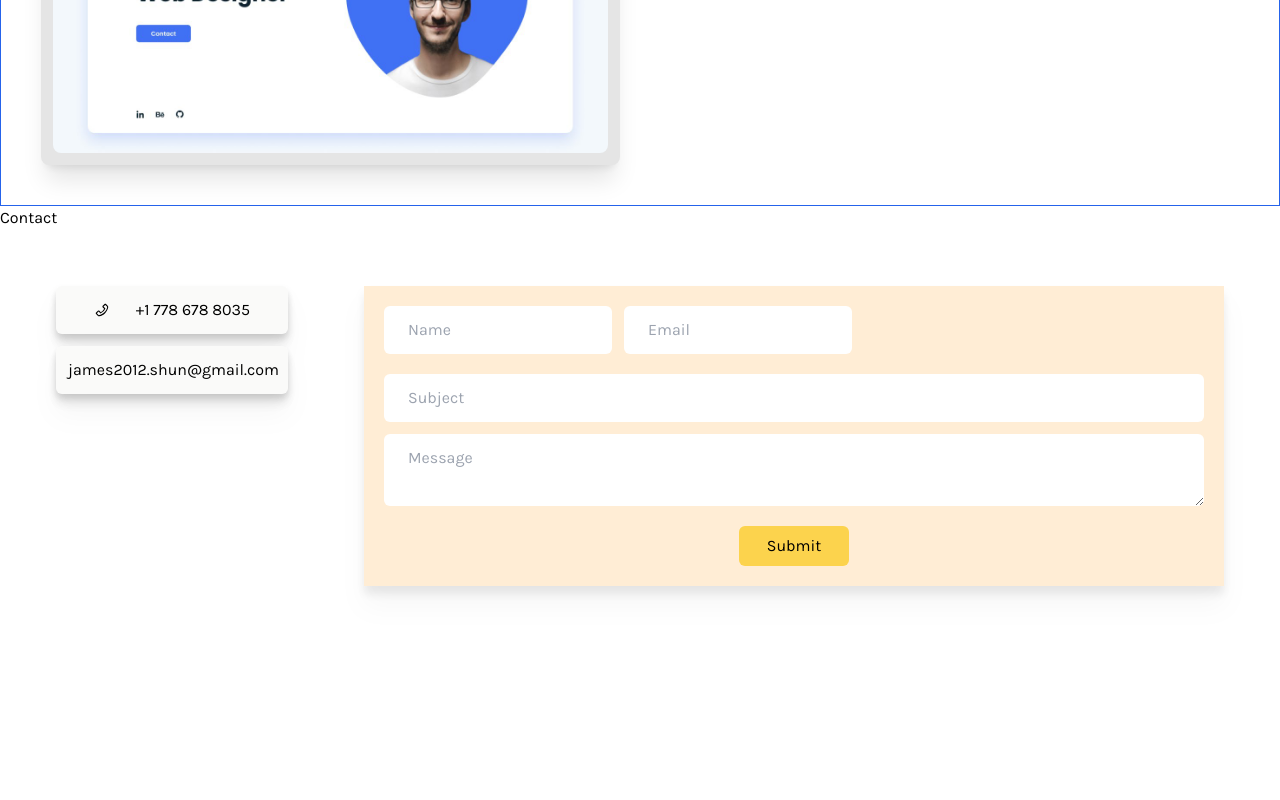
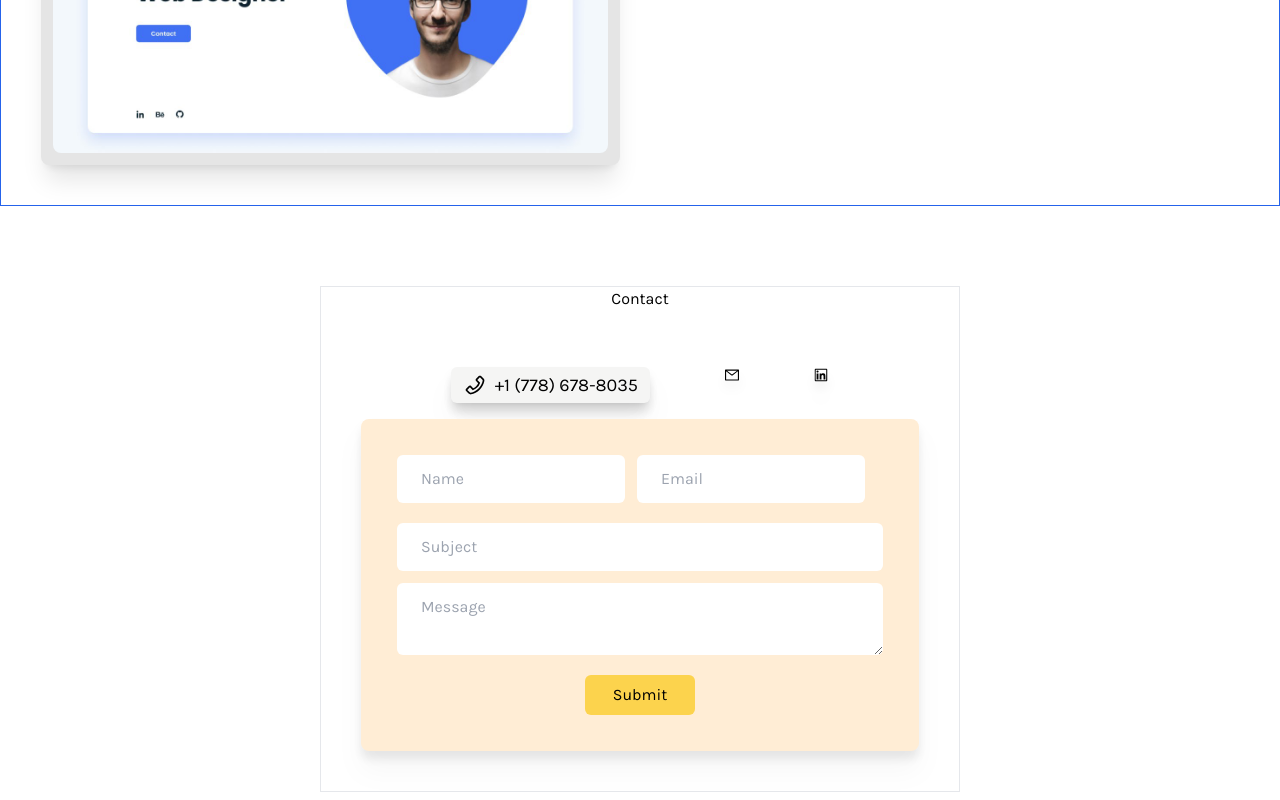
Before and after one commit to whiskey711/my-website-app, a Next.js app: page / in a window 1280 px wide. Shown: the part 2770-3570 px from the top of the page. Built offline with nearby package versions, Linux system fonts and the light colour scheme; a web font is replaced by a local one.

Commit message:
layout reorgnize

```diff
--- a/components/Contact.js
+++ b/components/Contact.js
@@ -1,5 +1,5 @@
 import { useForm } from "react-hook-form";
-import { AiOutlinePhone, AiOutlineMail } from "react-icons/ai";
+import { AiOutlinePhone, AiOutlineMail, AiOutlineLinkedin } from "react-icons/ai";
 
 export default function Contact() {
 
@@ -17,23 +17,23 @@ export default function Contact() {
 
   return (
     <div className="w-full min-h-screen">
+      <div className="border mx-auto mt-20 w-1/2 text-center">
       <h1>Contact</h1>
-      <div className="grid grid-cols-4 gap-8 m-10">
-        <div className="col-span-1 h-full drop-shadow-xl rounded-lg p-4">
-          <div className="py-3 px-3 bg-stone-50 rounded-md mr-3 mb-3 text-md drop-shadow-lg hover:scale-105 transition flex justify-evenly items-center">
-            <AiOutlinePhone className="" />
-            <p>+1 778 678 8035</p>
+      <div className="m-10">
+        <div className="flex justify-evenly drop-shadow-xl rounded-lg p-4">
+          <div className="flex items-center bg-stone-100 shadow-lg rounded-md py-1 px-3 hover:scale-105 transition">
+            <AiOutlinePhone size={24} />
+            <p className="ml-2 text-lg">+1 (778) 678-8035</p>
           </div>
-          <div className="py-3 px-3 bg-stone-50 rounded-md mr-3 mb-3 text-md drop-shadow-lg hover:scale-105 transition flex justify-evenly items-center">
-            <AiOutlineMail className="" />
-            <p>james2012.shun@gmail.com</p>
-          </div>
+
+          <AiOutlineMail className="" />
+          <AiOutlineLinkedin />
         </div>
 
-        <div className="col-span-3 h-full w-full drop-shadow-xl rounded-lg p-4">
+        <div className="drop-shadow-xl rounded-lg p-4 bg-orange-100">
           <form
             onSubmit={handleSubmit(onSubmit)}
-            className="flex flex-col space-y-5 bg-orange-100 p-5">
+            className="flex flex-col space-y-5 p-5">
             <div className="space-x-3 flex">
               <div>
                 <input
@@ -75,7 +75,7 @@ export default function Contact() {
           </form>
         </div>
       </div>
-
+      </div>
     </div>
   );
 }
```
